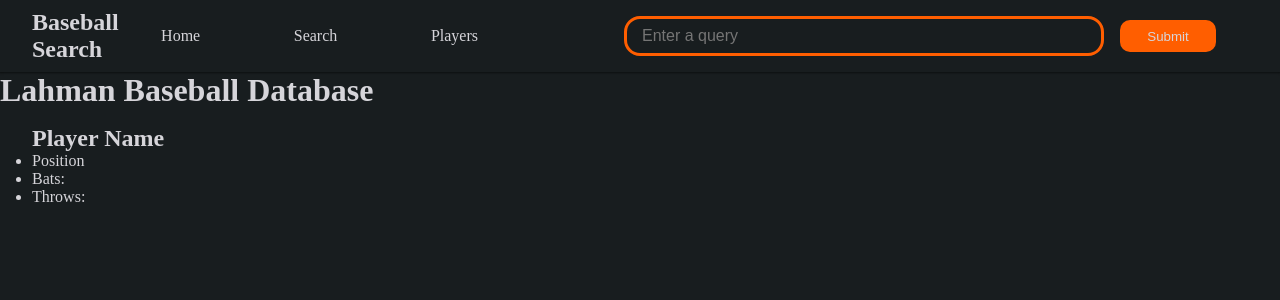
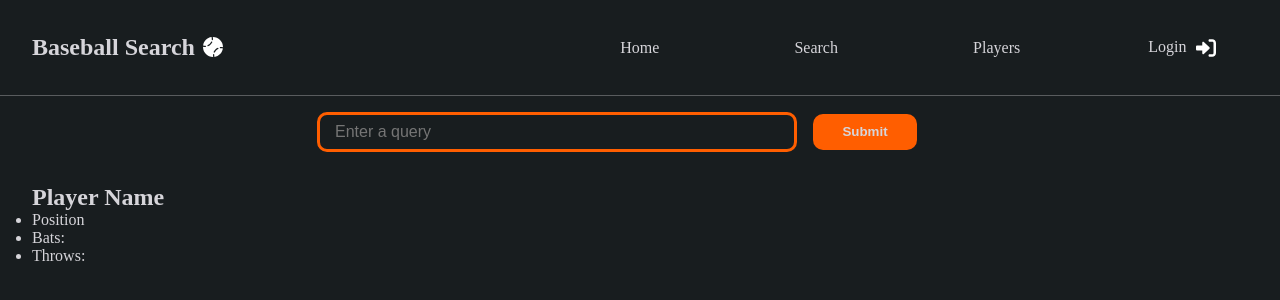
Before and after one commit to Matt-Hays/CS5302, a Flask app: page / in a window 1280 px wide. Shown: the top 300 px of the page. Run offline with Flask 2, Linux system fonts and the light colour scheme; some libraries are stand-ins or nearby versions.

Commit message:
Navbar Complete Basic Styles

```diff
--- a/app/static/styles/globals.css
+++ b/app/static/styles/globals.css
@@ -8,8 +8,16 @@
 	/* Baseball Color Palette */
 	--bg_color: #181d1f;
 	--text_color: #d6d5da;
-	--hlt_brown: #FF5E00;
+	--hlt_brown: #ff5e00;
 	--hlt_blue: #0ff;
+}
+
+/* Global Styles */
+
+* {
+	margin: 0;
+	padding: 0;
+	box-sizing: border-box;
 }
 
 body {
@@ -17,12 +25,13 @@ body {
 	color: var(--text_color);
 }
 
-/* NAVIGATION */
+/* Navigation */
+
 #top-nav {
-	/* height: 4rem; */
+	height: 96px;
 	display: flex;
 	align-items: center;
-	box-shadow: 0 0 2px 1px #0008;
+	border-bottom: 1px solid #bbb6;
 }
 
 #nav-logo {
@@ -54,7 +63,13 @@ body {
 	text-decoration: underline;
 }
 
-/* PRIMARY SEARCH */
+/* Primary Search */
+
+.primary-search {
+	display: flex;
+	justify-content: center;
+}
+
 #search-form {
 	text-align: left;
 	margin-right: 4rem;
@@ -71,7 +86,7 @@ body {
 #main-search {
 	width: 30rem;
 	height: 2.5rem;
-	border-radius: 16px;
+	border-radius: 10px;
 	border: 3px solid var(--hlt_brown);
 	background-color: var(--bg_color);
 	padding: 5px;
@@ -86,16 +101,50 @@ body {
 }
 
 .submit_btn {
-	width: 6rem;
-	height: 2rem;
+	width: 6.5rem;
+	height: 2.3rem;
 	background-color: var(--hlt_brown);
 	border: none;
 	border-radius: 10px;
 	margin-left: 1rem;
 	color: var(--white_1);
+	font-weight: bold;
+}
+
+.submit_btn:hover {
+	cursor: pointer;
+	border: 2px solid var(--hlt_blue);
 }
 
 .submit_btn:active {
 	background-color: var(--hlt_blue);
-	color: var(--black_1);
+	color: var(--bg_color);
+	box-shadow: none;
 }
+
+/* Login Icon and Link */
+
+#login-container {
+	cursor: pointer;
+	color: inherit;
+	text-decoration: none;
+	display: flex;
+}
+
+#login-container:hover {
+	text-decoration: underline;
+}
+
+.login-icon {
+	fill: #fff;
+	height: 1.25rem;
+	margin: 0 4rem 0 0.6rem;
+}
+
+.baseball-icon {
+	fill: #fff;
+	height: 1.25rem;
+	position: relative;
+	top: 2px;
+	left: 2px;
+}
--- a/app/static/styles/index.css
+++ b/app/static/styles/index.css
@@ -1,9 +1,3 @@
-* {
-	margin: 0;
-	padding: 0;
-	box-sizing: border-box;
-}
-
 .player {
 	padding-top: 1rem;
 	padding-left: 2rem;
--- a/app/templates/base.html
+++ b/app/templates/base.html
@@ -4,21 +4,24 @@
 		<meta charset="UTF-8" />
 		<meta http-equiv="X-UA-Compatible" content="IE=edge" />
 		<meta name="viewport" content="width=device-width, initial-scale=1.0" />
-		<link
-			rel="stylesheet"
-			href="{{ url_for('static', filename='styles/globals.css') }}"
-		/>
-		<link
-			rel="stylesheet"
-			href="{{ url_for('static', filename='styles/index.css') }}"
-		/>
+		<link rel="stylesheet" href="{{ url_for('static', filename='styles/globals.css') }}" />
+		<link rel="stylesheet" href="{{ url_for('static', filename='styles/index.css') }}" />
 		{% block title %}{% endblock %}
 	</head>
 	<body>
 		{# Navigation #}
 		<nav id="top-nav">
 			<h2 id="nav-logo">
-				<a href="/">Baseball Search</a>
+				{# Baseball Logo, Icon, & Link #}
+				<a href="/"
+					>Baseball Search
+					<svg class="baseball-icon" xmlns="http://www.w3.org/2000/svg" viewBox="0 0 512 512">
+						<!--! Font Awesome Pro 6.0.0 by @fontawesome - https://fontawesome.com License - https://fontawesome.com/license (Commercial License) Copyright 2022 Fonticons, Inc. -->
+						<path
+							d="M429.6 272.9c0-16.26 16.36-16.81 29.99-16.81l2.931 .0029c16.64 0 33.14 2.056 49.2 5.834C511.7 259.9 512 258 512 256c0-141.4-114.6-256-256-256C253.9 0 251.1 .2578 249.9 .3047c3.658 15.51 6.111 31.34 6.111 47.54c0 6-.2813 12.03-.7813 18C254.6 74.19 247.6 80.5 239.3 80.5c-6.091 0-16.03-4.68-16.03-15.97c0-1.733 .7149-7.153 .7149-16.69c0-15.26-2.389-30.18-6.225-44.69C106.9 19.79 19.5 107.3 3.08 218.3c14.44 3.819 29.38 5.79 44.45 5.79c10.07 0 15.59-.811 17.42-.811c6.229 0 16.49 4.657 16.49 15.99c0 16.11-16.13 16.77-29.73 16.77L48.16 256c-16.33 0-32.25-2.445-47.85-6.109C.2578 251.1 0 253.9 0 256c0 141.4 114.6 256 256 256c2.066 0 4.062-.2578 6.117-.3086C258.5 496.2 256 480.4 256 464.2c0-5.688 .25-11.38 .7187-17.03c.6964-8.538 8.287-14.61 16.49-14.61c7.1 0 15.44 6.938 15.44 15.92c0 2.358-.6524 5.88-.6524 15.72c0 15.25 2.383 30.16 6.209 44.66c110.8-16.63 198.2-104.1 214.7-215c-14.55-3.851-29.59-5.871-44.74-5.871c-10.47 0-16.24 .895-18.13 .895C443.3 288.9 429.6 286.5 429.6 272.9zM238.2 128.9c0 27.78-78.3 108.1-108.6 108.1c-8.612 0-16.01-6.963-16.01-15.98c0-6.002 3.394-11.75 9.163-14.49c80.3-38.08 76.21-94.5 99.39-94.5C234.7 112.8 238.2 124.2 238.2 128.9zM397.5 290.6c0 5.965-3.364 11.68-9.131 14.43c-78.82 37.57-75.92 95-98.94 95c-12.58 0-16.01-11.54-16.01-16.03c0-28 78.29-109.4 108.1-109.4C390.8 274.6 397.5 282.3 397.5 290.6z"
+						/>
+					</svg>
+				</a>
 			</h2>
 
 			<ul class="nav-links">
@@ -33,20 +36,36 @@
 				</li>
 			</ul>
 
+			{# Login Icon & Text SET ROUTE NEEDS TO BE COMPLETED #}
+			<a href="/" id="login-container">
+				<div class="login-text">Login</div>
+				<svg class="login-icon" xmlns="http://www.w3.org/2000/svg" viewBox="0 0 512 512">
+					<!--! Font Awesome Pro 6.0.0 by @fontawesome - https://fontawesome.com License - https://fontawesome.com/license (Commercial License) Copyright 2022 Fonticons, Inc. -->
+					<path
+						d="M344.7 238.5l-144.1-136C193.7 95.97 183.4 94.17 174.6 97.95C165.8 101.8 160.1 110.4 160.1 120V192H32.02C14.33 192 0 206.3 0 224v64c0 17.68 14.33 32 32.02 32h128.1v72c0 9.578 5.707 18.25 14.51 22.05c8.803 3.781 19.03 1.984 26-4.594l144.1-136C354.3 264.4 354.3 247.6 344.7 238.5zM416 32h-64c-17.67 0-32 14.33-32 32s14.33 32 32 32h64c17.67 0 32 14.33 32 32v256c0 17.67-14.33 32-32 32h-64c-17.67 0-32 14.33-32 32s14.33 32 32 32h64c53.02 0 96-42.98 96-96V128C512 74.98 469 32 416 32z"
+					/>
+				</svg>
+			</a>
+		</nav>
+
+		<section class="primary-search">
 			<form action="" method="POST" novalidate id="search-form">
 				{{ form.hidden_tag() }}
-				<div class='label'>
+				<div class="label">
 					{{ form.user_query.label(class_='main-label') }}
 					<!---->
 					{{ form.user_query(size=48, id='main-search', placeholder='Enter a query') }}
-					<!---->
 				</div>
 				<div>{{ form.submit(class_='submit_btn') }}</div>
 			</form>
-		</nav>
-
-		<h1>Lahman Baseball Database</h1>
+		</section>
 
 		{% block content %}{% endblock %}
 	</body>
+	<!-- Custome JS Files -->
+	{#
+	<script src="{{ url_for('static', filename='js/popup.js') }}"></script>
+	#}
+	<!-- FontAwesome -->
+	<script src="https://kit.fontawesome.com/ccb61773cb.js" crossorigin="anonymous"></script>
 </html>
```
Also changed, not shown: app/static/js/popup.js (added, +8 -0 lines).
